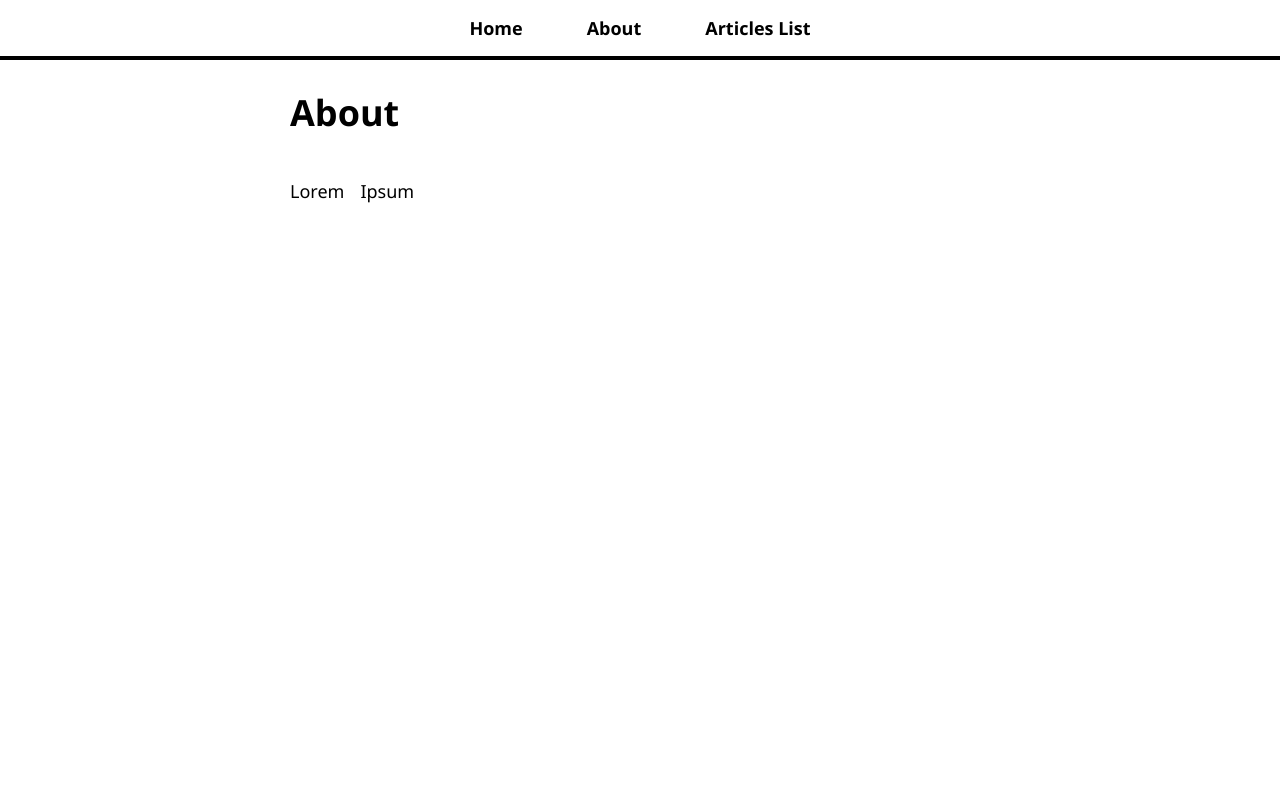
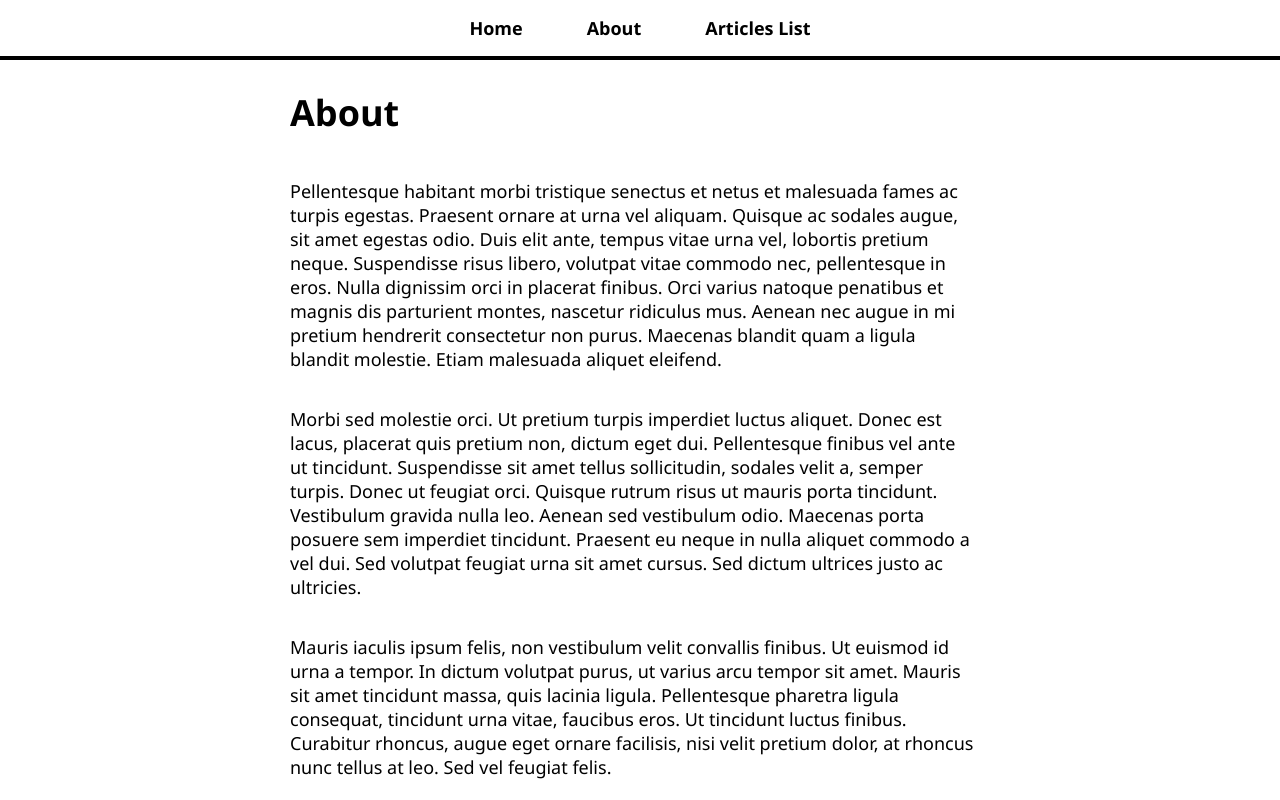
Before and after one commit to so2turk/baby-connect, a React (Create React App) app: page /about in a window 1280 px wide. Built offline with nearby package versions, Linux system fonts and the light colour scheme.

Commit message:
Add dummy content to home, about and article-content pages

```diff
--- a/src/pages/about.js
+++ b/src/pages/about.js
@@ -3,8 +3,15 @@ import React from "react";
 const AboutPage = () => (
   <>
     <h1>About</h1>
-    <p>Lorem</p>
-    <p>Ipsum</p>
+    <p>
+      Pellentesque habitant morbi tristique senectus et netus et malesuada fames ac turpis egestas. Praesent ornare at urna vel aliquam. Quisque ac sodales augue, sit amet egestas odio. Duis elit ante, tempus vitae urna vel, lobortis pretium neque. Suspendisse risus libero, volutpat vitae commodo nec, pellentesque in eros. Nulla dignissim orci in placerat finibus. Orci varius natoque penatibus et magnis dis parturient montes, nascetur ridiculus mus. Aenean nec augue in mi pretium hendrerit consectetur non purus. Maecenas blandit quam a ligula blandit molestie. Etiam malesuada aliquet eleifend.
+    </p>
+    <p>
+      Morbi sed molestie orci. Ut pretium turpis imperdiet luctus aliquet. Donec est lacus, placerat quis pretium non, dictum eget dui. Pellentesque finibus vel ante ut tincidunt. Suspendisse sit amet tellus sollicitudin, sodales velit a, semper turpis. Donec ut feugiat orci. Quisque rutrum risus ut mauris porta tincidunt. Vestibulum gravida nulla leo. Aenean sed vestibulum odio. Maecenas porta posuere sem imperdiet tincidunt. Praesent eu neque in nulla aliquet commodo a vel dui. Sed volutpat feugiat urna sit amet cursus. Sed dictum ultrices justo ac ultricies.
+    </p>
+    <p>
+      Mauris iaculis ipsum felis, non vestibulum velit convallis finibus. Ut euismod id urna a tempor. In dictum volutpat purus, ut varius arcu tempor sit amet. Mauris sit amet tincidunt massa, quis lacinia ligula. Pellentesque pharetra ligula consequat, tincidunt urna vitae, faucibus eros. Ut tincidunt luctus finibus. Curabitur rhoncus, augue eget ornare facilisis, nisi velit pretium dolor, at rhoncus nunc tellus at leo. Sed vel feugiat felis.
+    </p>
   </>
 )
 
--- a/src/pages/article-content.js
+++ b/src/pages/article-content.js
@@ -3,19 +3,29 @@ const articles = [
       name: 'learn-react',
       title: 'Learn React',
       content: [
-          `Welcome.. Learn React without spending any money..`,
+          `Welcome.. Learn React without spending any money.. Lorem ipsum dolor sit amet, consectetur adipiscing elit. Integer a lectus fermentum, varius ante sit amet, pretium ligula. Cras porta magna et aliquet auctor. Aliquam facilisis efficitur dignissim. Curabitur ultrices ante vel purus imperdiet suscipit. Cras sed varius diam. Aliquam quis convallis elit, at porttitor tellus. Etiam quis erat odio. Vivamus non tincidunt quam, nec viverra arcu.`,
+          `Aenean ultricies porttitor tempor. Aenean at dolor eleifend, egestas metus porta, tempor ante. Sed in varius eros, vel aliquam lacus. Praesent ut nisi sit amet ipsum tristique ultrices. Duis tincidunt sapien diam, vitae vestibulum diam dictum et. Sed orci orci, viverra feugiat ligula eget, imperdiet imperdiet risus. In hac habitasse platea dictumst.`,
+          `Curabitur volutpat nec eros vitae lobortis. Cras in lobortis diam. Aliquam lorem sapien, hendrerit lobortis dolor in, hendrerit porta tortor. Morbi lacinia non augue quis dignissim. Duis lacus velit, mattis in venenatis ac, sollicitudin a elit. Suspendisse nunc tellus, luctus sed ex sit amet, malesuada tempus purus. Integer efficitur ex erat, et hendrerit justo pharetra at. Nullam varius efficitur quam, vitae condimentum arcu fringilla vel. Praesent ultrices erat a congue faucibus. Proin vitae ante lacus. Etiam accumsan maximus metus faucibus facilisis. Phasellus scelerisque eget turpis at ornare. Sed ut vehicula turpis. Cras pellentesque ut velit sed ultrices. Nulla vel dignissim nibh, sit amet mollis est. Duis mattis imperdiet neque sed hendrerit.`,
+          `Sed mollis egestas dui in accumsan. Nunc diam elit, interdum quis augue eget, faucibus venenatis quam. Aenean in iaculis odio. Orci varius natoque penatibus et magnis dis parturient montes, nascetur ridiculus mus. Vivamus odio velit, vestibulum quis augue ut, euismod vestibulum risus. Proin in orci vel est maximus porttitor vitae eget libero. Aenean ultricies imperdiet massa, a gravida orci cursus tincidunt. Curabitur pretium risus a orci tincidunt, ac mollis dolor pretium. Suspendisse orci purus, sodales aliquam dolor non, fermentum mollis turpis. Pellentesque condimentum, orci vel congue pellentesque, augue massa interdum sapien, quis condimentum dolor elit vel dui. In purus purus, tempor vel semper ut, mollis eget nulla. Vivamus iaculis fringilla sem, sit amet varius diam porta quis.`,
       ]
-  },    {
+  },
+  {
       name: 'learn-node',
       title: 'Build a Node Server effortlessly',
       content: [
-          `Welcome.. Build a serve based on Node.. of course if you have a basic knowledge of JS..!!`,
+          `Welcome.. Build a serve based on Node.. of course if you have a basic knowledge of JS..!! Proin accumsan, magna vestibulum consequat efficitur, purus magna tincidunt lorem, vel rhoncus risus sem ornare tortor. Sed at dui ut sem congue convallis. Vestibulum mollis enim ut nisi feugiat, id bibendum eros pellentesque. In at vestibulum enim, sit amet rhoncus mi. Donec sed risus faucibus, laoreet nisl nec, mollis felis. Duis efficitur ligula et nisi ullamcorper consequat. Curabitur felis risus, rhoncus non sem varius, sollicitudin porttitor purus. Praesent pellentesque placerat justo, bibendum porttitor ligula sagittis vel. Aliquam id massa diam. Vivamus sem eros, vehicula vel ornare nec, mattis in dui. Sed vel tincidunt est, vel elementum velit. Maecenas massa turpis, rhoncus ac vehicula eu, gravida nec lorem. Quisque venenatis, enim ut dapibus mattis, magna nisl lobortis velit, venenatis gravida tortor justo id massa. Donec sit amet ipsum et lorem congue euismod ut vitae magna.`,
+          `Duis erat lacus, dictum congue odio vel, efficitur mattis ipsum. Fusce tempus auctor finibus. Curabitur gravida ipsum id rhoncus posuere. Donec sed aliquet quam. Vestibulum gravida euismod dolor ac pellentesque. Praesent sit amet ex sem. Sed consequat vestibulum quam. Curabitur id tellus a lorem pellentesque consectetur id eget lorem. Ut non tortor non urna vehicula tincidunt. Fusce pretium eleifend sem, non condimentum ipsum pulvinar ut. Etiam ornare orci nec vehicula mattis. Sed id odio efficitur, accumsan ipsum accumsan, convallis felis. Integer pharetra sem arcu, sit amet accumsan dolor tempus sit amet. Aenean lacus quam, eleifend vel lorem ac, placerat malesuada nisi.`,
+          `Proin malesuada et lectus eget aliquet. In hac habitasse platea dictumst. Phasellus hendrerit lacus nec nisi volutpat, ac egestas urna sodales. Duis consectetur lorem vitae massa lobortis, eget blandit sapien ultricies. Nunc et lectus est. Phasellus felis lectus, aliquam nec risus vel, sodales consectetur urna. Fusce fringilla justo eget dignissim consectetur. Class aptent taciti sociosqu ad litora torquent per conubia nostra, per inceptos himenaeos. Fusce suscipit accumsan imperdiet.`,
+
       ]
-  },     {
+  },
+  {
       name: 'become-a-jr',
       title: 'Difficulty of Becoming a Jr.',
       content: [
-          `Do you think that becoming Jr. software developer is easy.. lets see..`,
+          `Do you think that becoming Jr. software developer is easy.. lets see.. Fusce neque nisi, faucibus vitae facilisis ut, vehicula convallis augue. Integer turpis urna, interdum id iaculis nec, dictum quis lorem. Proin convallis sed est sed posuere. Vestibulum at pretium nulla. Morbi dignissim facilisis molestie. Duis a condimentum odio, et sodales risus. Etiam turpis sem, feugiat et tempus eget, pharetra id lacus. Aenean pretium est venenatis risus mollis varius. Fusce at ultricies mi, in vestibulum velit.`,
+          `Nunc tempor euismod neque, at faucibus sem. Suspendisse auctor nisl at dui efficitur lobortis. Cras porta maximus massa at maximus. Suspendisse convallis sollicitudin malesuada. Phasellus eget lacus aliquam, accumsan risus sed, consequat augue. Quisque cursus velit at odio condimentum, eu ullamcorper eros luctus. Vestibulum hendrerit vulputate vulputate.`,
+          `Vestibulum interdum tempus lectus, a sollicitudin neque ullamcorper at. Nam sed nibh consectetur, tempor ante vel, pulvinar lorem. Vestibulum ante ipsum primis in faucibus orci luctus et ultrices posuere cubilia curae; Duis eget ex faucibus, feugiat tortor et, venenatis lacus. Nullam commodo suscipit magna id convallis. Suspendisse non est ligula. Curabitur placerat fringilla enim ut consectetur. Curabitur turpis orci, sodales et lacinia eget, commodo sit amet augue. Quisque velit turpis, gravida in sagittis in, euismod vel metus. Nullam vestibulum porta turpis et lobortis.`
       ]
   },
 ];
--- a/src/pages/home.js
+++ b/src/pages/home.js
@@ -3,8 +3,12 @@ import React from "react";
 const HomePage = () => (
   <>
     <h1>Welcome to my blog</h1>
-    <p>Lorem</p>
-    <p>Ipsum</p>
+    <p>
+      Sed pulvinar mi sit amet feugiat dignissim. Proin lacus quam, luctus in eros vitae, gravida dignissim nisi. Aenean eget est vitae urna pretium porttitor. Nulla non commodo metus. Fusce imperdiet faucibus eleifend. Sed mattis dictum mauris. Pellentesque rutrum velit ac sapien gravida, ut consectetur sem eleifend. Phasellus suscipit laoreet ipsum, non placerat arcu efficitur ut. Vestibulum eleifend quam et facilisis aliquet. Duis quis lectus tortor. Vestibulum et sapien et lacus sollicitudin lobortis quis in sem. Phasellus cursus nibh metus, sed porttitor libero malesuada in. Vivamus suscipit mauris in velit auctor sagittis.
+    </p>
+    <p>
+      In hac habitasse platea dictumst. Mauris et dui libero. Vestibulum ante ipsum primis in faucibus orci luctus et ultrices posuere cubilia curae; Etiam at dapibus odio. In hac habitasse platea dictumst. Cras mauris odio, fermentum vel risus non, mollis mollis enim. Nunc quis risus et mi pellentesque tristique. Sed pulvinar mattis quam, nec fermentum lacus placerat nec. Etiam convallis dictum enim ac maximus. Donec porttitor ligula libero, eu eleifend ante cursus ut. Suspendisse sit amet vehicula lorem. Pellentesque vitae metus blandit nisl feugiat mattis.
+    </p>
   </>
 )
 
```
